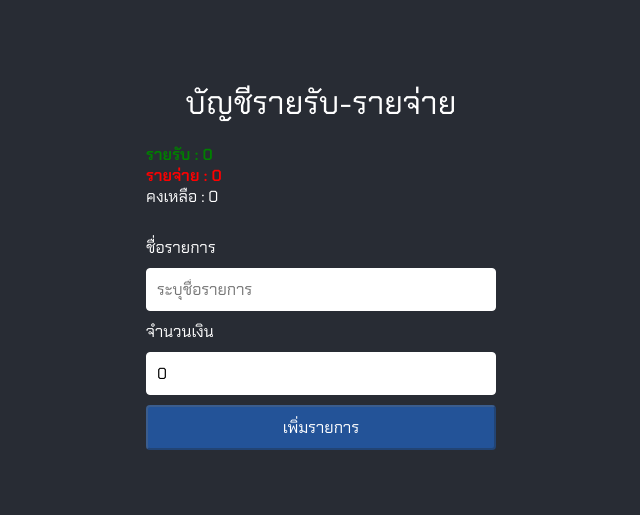
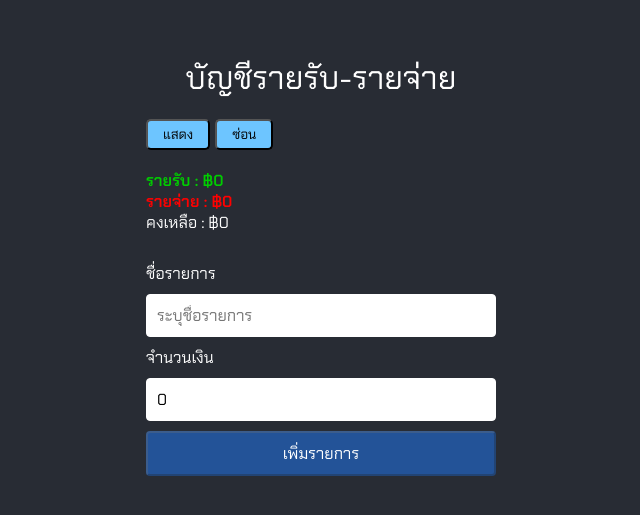
Before and after one commit to kanisornteen/Practice-React, a React (Create React App) app in the folder MyApplication/react-basic/: page / in a window 1280 px wide. Shown: the part 129-644 px from the top of the page, without its empty margins (319-959 px from the left). Built offline with nearby package versions, Linux system fonts and the light colour scheme.

Commit message:
Update button show-hiden

```diff
--- a/MyApplication/react-basic/src/App.js
+++ b/MyApplication/react-basic/src/App.js
@@ -1,7 +1,7 @@
 import Transaction from "./component/Transaction";
 import './component/App.css';
 import FormComponent from "./component/FormComponent";
-import { useEffect, useState } from "react";
+import { useEffect, useState, useReducer } from "react";
 import DataContext from "./data/DataContext";
 import Report from "./component/Report";
 
@@ -32,12 +32,30 @@ function App() {
     setExpenseReport(expense)
   },[item, incomeReport, expenseReport])
 
+  //reducer state อ่านได้ที่โฟลเดอร์ How to Create React and Learn React - 21-22
+  const [showReport] = useState(true)
+  const reducer = (state, action) => {
+    switch(action.type) {
+      case "SHOW" :
+        return true
+      case "HIDE" :
+        return false
+      default :
+        return state
+    }
+  }
+  const [result, dispatch] = useReducer(reducer, showReport)
+
   return (
     // อ่าน Context API ได้ที่โฟลเดอร์ How to Create React and Learn React - 16-18
     <DataContext.Provider value={{income: incomeReport, expense: expenseReport}}>
       <div className="container">
         <Title />
-        <Report />
+        <div className="btnShow-box">
+          <button onClick={()=>dispatch({type:"SHOW"})}>แสดง</button>
+          <button onClick={()=>dispatch({type:"HIDE"})}>ซ่อน</button>
+        </div>
+        {result && <Report />}
         <FormComponent addItem={onAddItem} />
         <Transaction item={item} />
       </div>
--- a/MyApplication/react-basic/src/component/App.css
+++ b/MyApplication/react-basic/src/component/App.css
@@ -22,3 +22,15 @@ body {
   margin: 30px auto;
   width: 350px;
 }
+
+.btnShow-box {
+  margin: 20px auto;
+}
+
+.btnShow-box button{
+  margin-right: 5px;
+  background-color: rgb(109, 197, 255);
+  border-radius: 5px;
+  cursor: pointer;
+  padding: 5px 15px;
+}
--- a/MyApplication/react-basic/src/component/Report.css
+++ b/MyApplication/react-basic/src/component/Report.css
@@ -4,7 +4,7 @@
 }
 
 .income {
-    color: green;
+    color: rgb(0, 205, 0);
 }
 
 .expense {
--- a/MyApplication/react-basic/src/component/Report.js
+++ b/MyApplication/react-basic/src/component/Report.js
@@ -7,9 +7,9 @@ const Report = ()=> {
 
     return (
         <div className="report-box">
-            <p className="income">รายรับ : {income}</p>
-            <p className="expense">รายจ่าย : {expense}</p>
-            <p>คงเหลือ : {income-expense}</p>
+            <p className="income">รายรับ : ฿{income}</p>
+            <p className="expense">รายจ่าย : ฿{expense}</p>
+            <p>คงเหลือ : ฿{income-expense}</p>
         </div>
     );
 }
```
Also changed, not shown: 2 other files (tests, documents, lock files or other folders).
